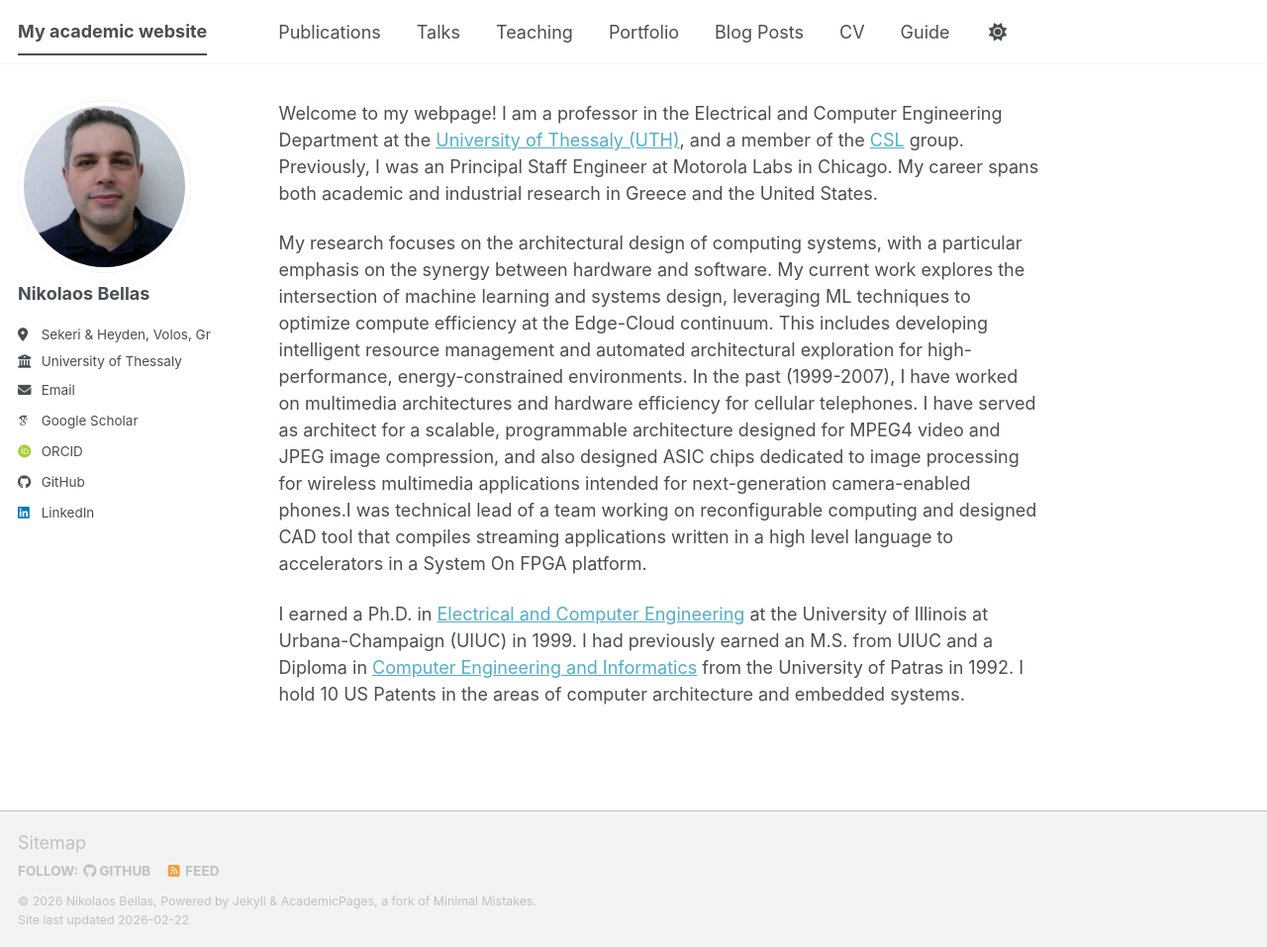
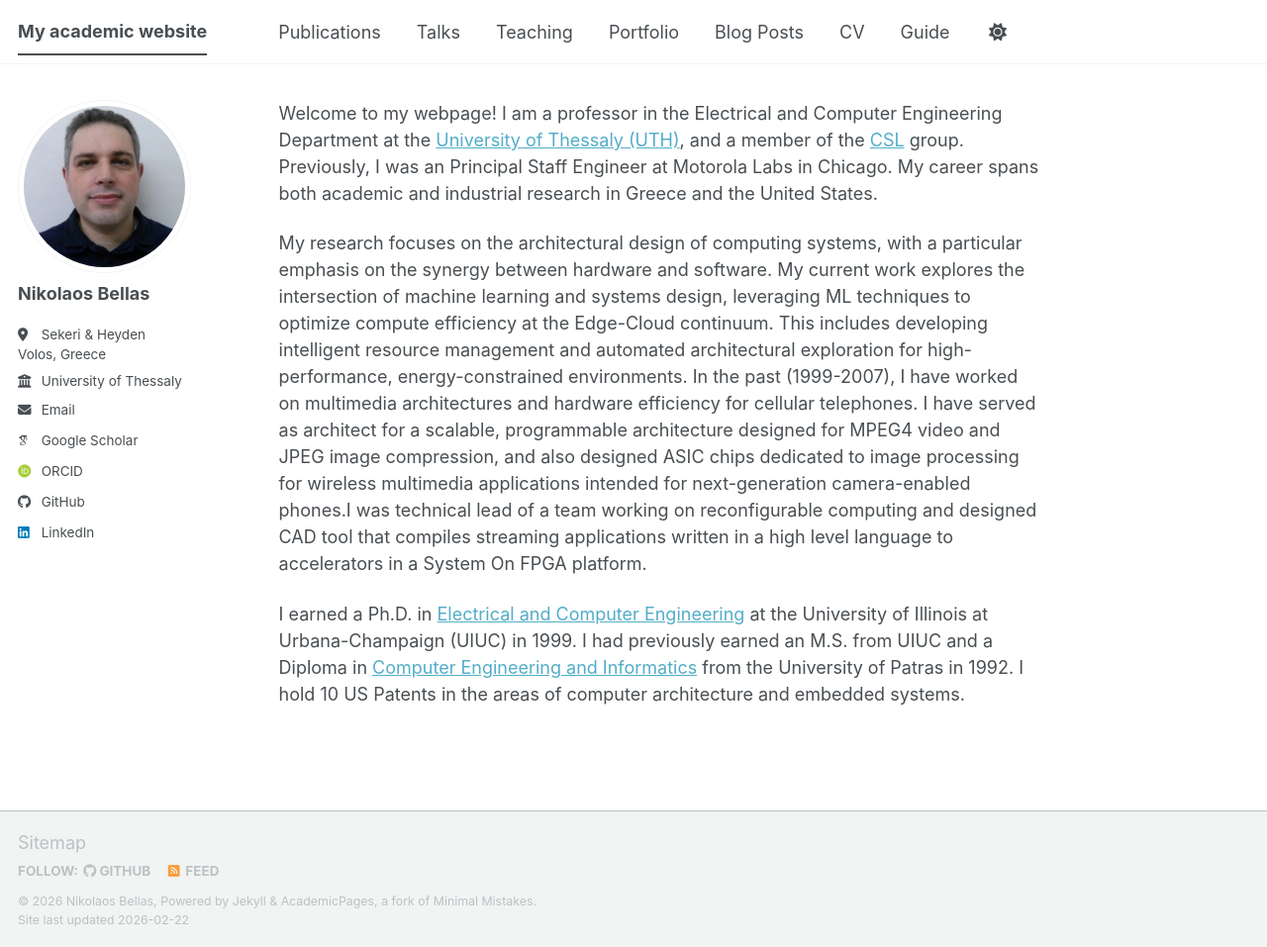
Before and after one commit to nbellas/nbellas.github.io, a Jekyll site: the page built from _pages/about.md, in a window 1280 px wide and 957 px high. Shown: the whole window at 99% size. Built offline with Jekyll 4.4.1, drawn with Linux system fonts in a browser that asks for light colours; some web fonts are replaced; a script bundle is joined from its source files by our own code; library files that are not in the unit come from our copies.

```diff
--- a/_config.yml
+++ b/_config.yml
@@ -27,7 +27,7 @@ author:
   name             : *name
   pronouns         : # example: "she/her"
   bio              : ""
-  location         : "Sekeri & Heyden, Volos, Greece"
+  location         : "Sekeri & Heyden <br> Volos, Greece"
   employer         : "University of Thessaly"
   uri              : # URL
   email            : "nbellas@uth.gr"
```
